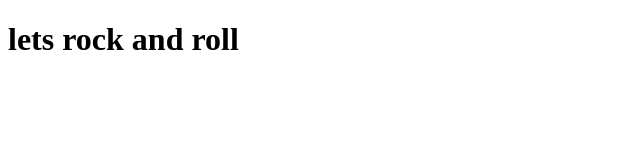
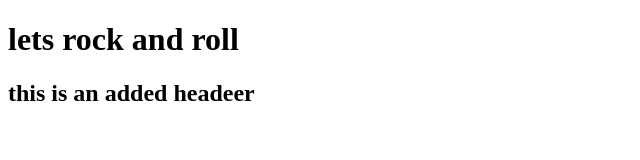
Before and after one commit to Ahaz1/repo2, a plain HTML site: page html/index.html in a window 1280 px wide. Shown: the whole page, without its empty margins (0-640 px from the left). Drawn offline with Linux system fonts and the light colour scheme.

Commit message:
in wanna see this messga ein github

```diff
--- /dev/null
+++ b/css/ahaz.css
@@ -0,0 +1,4 @@
+body{
+background-color: red;
+
+}
--- a/html/index.html
+++ b/html/index.html
@@ -5,6 +5,7 @@
 </head>
 <body>
     <h1>lets rock and roll</h1>
+    <h2>this is an added headeer</h2>
 
 </body>
 
```
